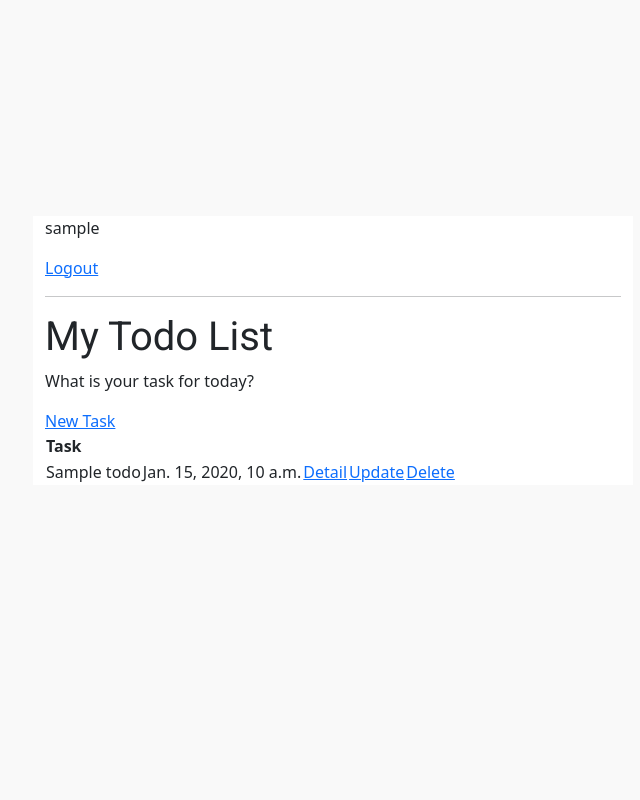
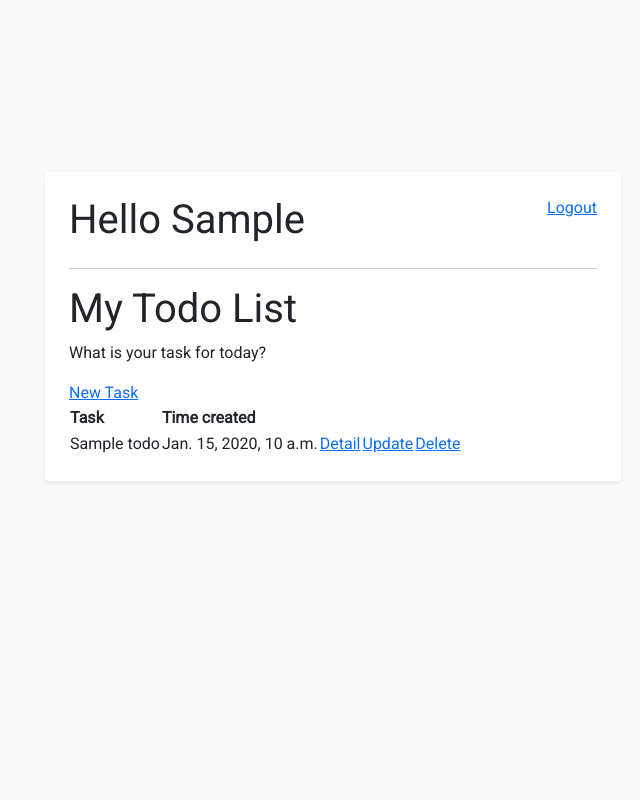
Before and after one commit to gjularic/todo-app, a Django app: page / in a window 1280 px wide. Shown: the whole page, without its empty margins (307-947 px from the left). Run offline with Django 3.2, Linux system fonts and the light colour scheme; a user stored in the database is signed in; tables that the repository leaves empty hold one stand-in row (values such as "Sample post").

Commit message:
Add header bar for todo_list.html

```diff
--- a/static/css/style.css
+++ b/static/css/style.css
@@ -1,14 +1,10 @@
 body {
     background-color: #F9F9F9;
     padding-bottom: 100px;
+    font-family: 'Roboto', sans-serif;
 }
 
 .container {
     max-width: 600px;
     margin: auto;
-    background-color: #fff;
 }
-
-h1 {
-    font-family: 'Roboto', sans-serif;
-}
--- a/templates/todo/base.html
+++ b/templates/todo/base.html
@@ -22,9 +22,13 @@
 <body class="h-100 d-flex align-items-center justify-content-center">
 
     <div class="container">
-        {% block content %}
+        <div class="w-100 mx-auto">
+            <div class="shadow-sm p-4 mb-5 bg-white rounded">
+                {% block content %}
 
-        {% endblock content %}
+                {% endblock content %}
+            </div>
+        </div>
     </div>
 
 </body>
--- a/templates/todo/todo_form.html
+++ b/templates/todo/todo_form.html
@@ -2,7 +2,7 @@
 
 {% block content %}
 
-<h1>Create New Task:</h1>
+<h1>Creating/updating tasks</h1>
 
 <a href="{% url 'list' %}">Go Back</a>
 <form method="POST" action="">
--- a/templates/todo/todo_list.html
+++ b/templates/todo/todo_list.html
@@ -2,14 +2,16 @@
 
 {% block content %}
 
-<!-- check if user is logged in and display the name -->
+<div class="header-bar d-flex justify-content-between">
+    <h1>Hello {{request.user|title}}</h1>
+    <!-- check if user is logged in and display the name -->
+{% if request.user.is_authenticated %}
+<a href="{% url 'logout' %}">Logout</a>
+{% else %}
+<a href="{% url 'login' %}">Login</a>
+{% endif %}
+</div>
 
-{% if request.user.is_authenticated %}
-    <p>{{ request.user }}</p>
-    <a href="{% url 'logout' %}">Logout</a>
-{% else %}
-    <a href="{% url 'login' %}">Login</a>
-{% endif %}
 <hr>
 <h1>My Todo List</h1>
 <p>What is your task for today?</p>
@@ -18,7 +20,8 @@
 <table>
     <thead>
         <tr>
-            <th>Task</th>
+            <th scope="col">Task</th>
+            <th scope="col">Time created</th>
         </tr>
     </thead>
     <tbody>
```
